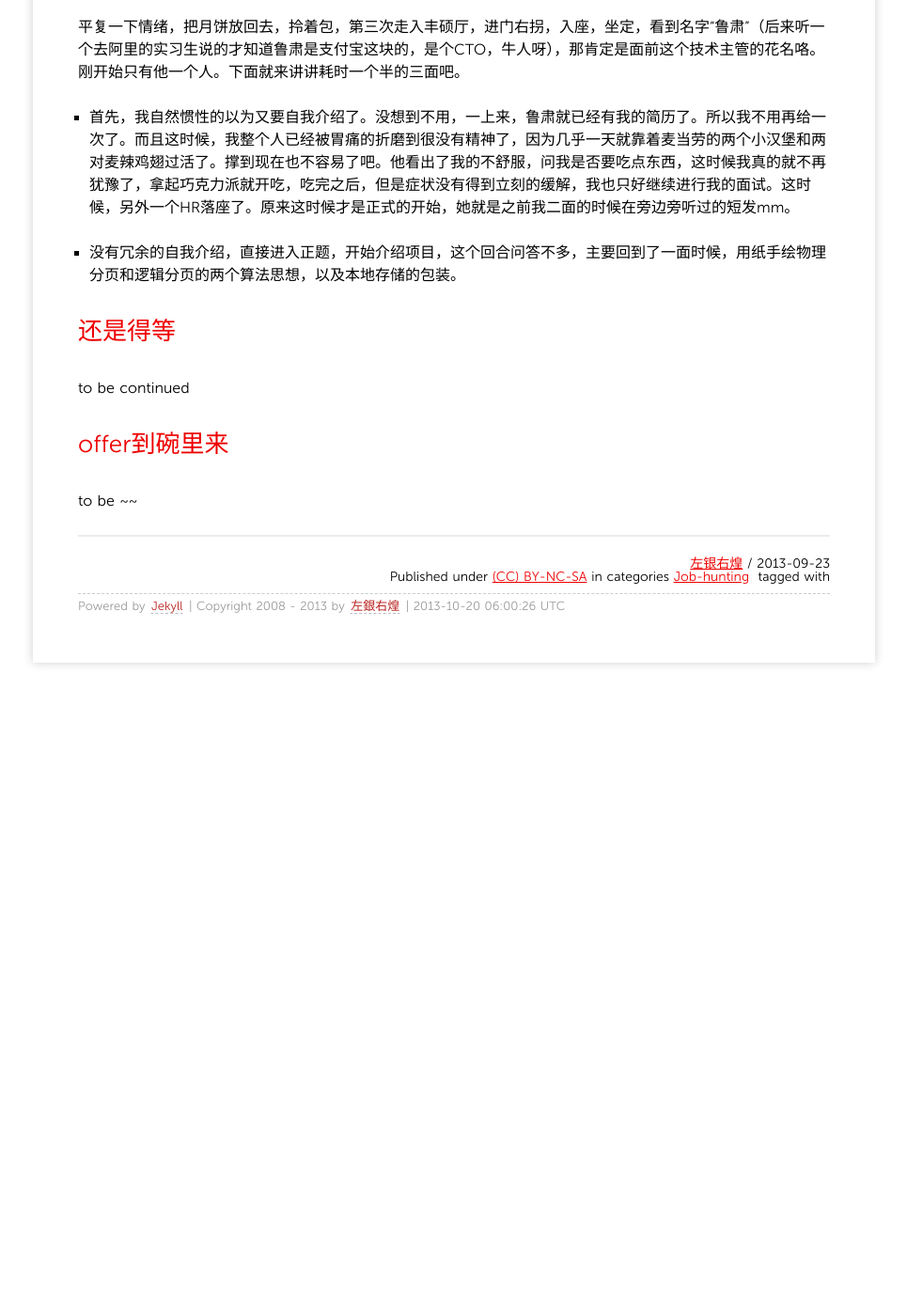
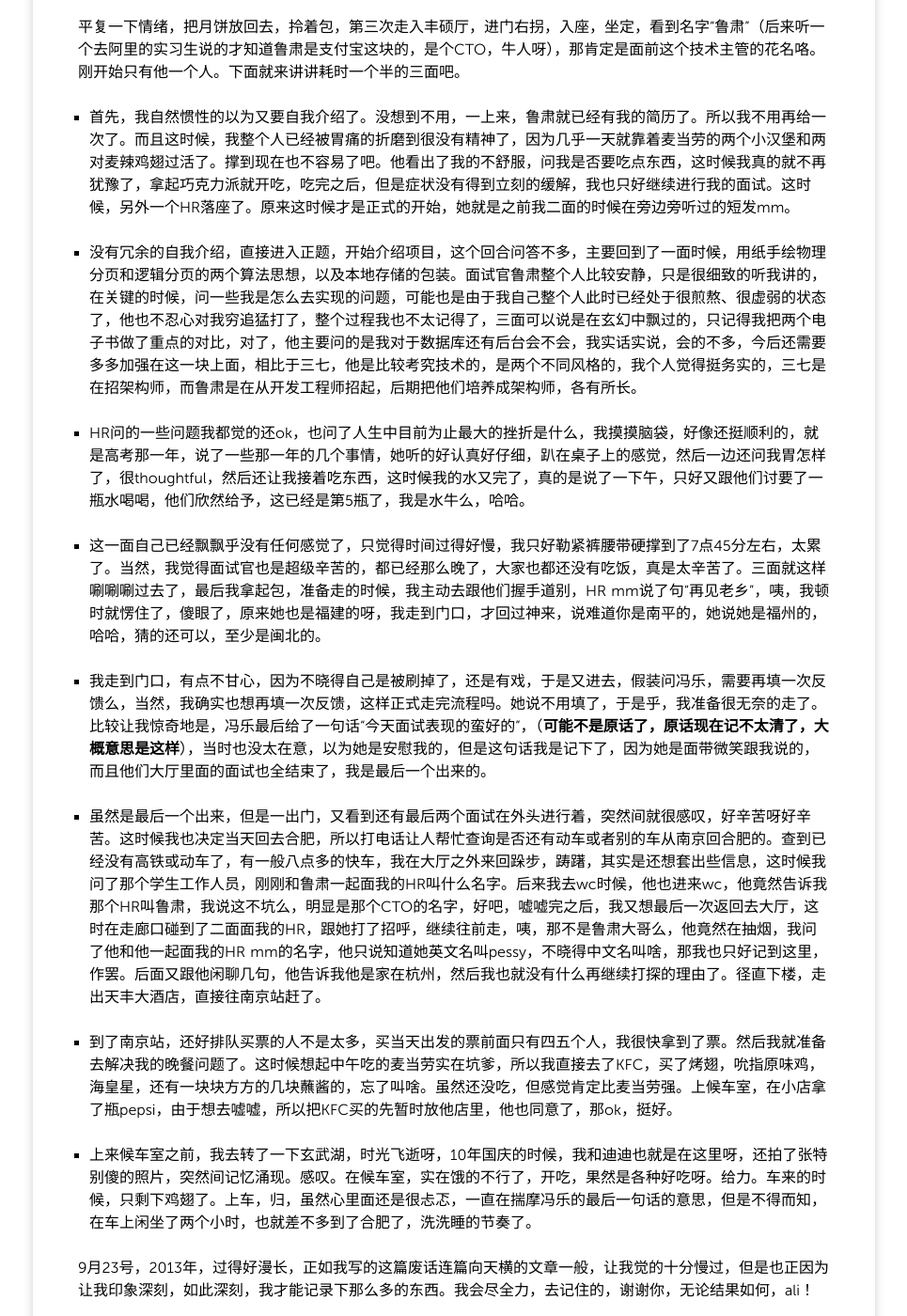
Before and after one commit to grahamle/grahamle.github.com, a Jekyll site: the page built from _posts/2013/2013-09-23-写在阿里面试归来之际.md, in a window 1280 px wide and 1400 px high, scrolled down 10128 px. Shown: the whole window at 94% size, without its empty margins (157-1122 px from the left). Built offline with Jekyll 4.4.1, drawn with Linux system fonts in a browser that asks for light colours; Markdown is read by kramdown in place of the engine named in the settings; comment, search, counter and statistics services are not loaded; before the commit the page ends 10881 px from its top, so only the background shows below that; some of the changed text lies outside the part shown.

Commit message:
阿里面经之三面（下）

```diff
--- a/_posts/2013/2013-09-23-写在阿里面试归来之际.md
+++ b/_posts/2013/2013-09-23-写在阿里面试归来之际.md
@@ -143,14 +143,28 @@ categories:
 
 - 因为冯乐这时候跟我说可以回去等通知了，其实就跟哈乐是一样的，我也就觉的没抱太大希望了已经。正准备走了。但是心里面还是不甘心，所以就多跟冯乐（HR）讲了：我真的得回去么？我是从合肥过来的。然后她就又进去了一趟，让我在外面稍作等待。于是我就继续接着等了。因为真心不甘，哪怕只有一丁点儿的机会，都想抓住它。记得有句歌词是“不放弃，不论等多久，黑暗不远处，总有希望的灯火”。终于，冯乐出来说，有位面试官想再看一下我。所以，快六点了，我又继续在外面接着我的等待，就是第三面的等待。这时候我的胃已经空的非常难受了，我打开了第四瓶农夫山泉。（哎呀，真的太不好意思，还没结束，就喝了他们那么多瓶水。咩哈哈）
 
-### 第4瓶农夫山泉
+### 第4瓶农夫山泉 + 第5瓶农夫山泉
 这次等着，我真的是焦急的很，又非常虚弱，整个人就躺在外面的椅子上，很幸运的是，椅子和实验室的会议室的椅子一样，非常有亲切感，拿出平板，简单想要记录下2面的过程，发现已经没有这个力气了，看了一下表，已然是6点10分了，我拿出包里从合肥带过来的一个月饼，蛋黄莲蓉的，准备开始吃的时候，还没打开，尼玛，冯乐喊我进去了，这时候，我知道，第三面要开始了。
 
 平复一下情绪，把月饼放回去，拎着包，第三次走入丰硕厅，进门右拐，入座，坐定，看到名字“鲁肃”（后来听一个去阿里的实习生说的才知道鲁肃是支付宝这块的，是个CTO，牛人呀），那肯定是面前这个技术主管的花名咯。刚开始只有他一个人。下面就来讲讲耗时一个半的三面吧。
 
 - 首先，我自然惯性的以为又要自我介绍了。没想到不用，一上来，鲁肃就已经有我的简历了。所以我不用再给一次了。而且这时候，我整个人已经被胃痛的折磨到很没有精神了，因为几乎一天就靠着麦当劳的两个小汉堡和两对麦辣鸡翅过活了。撑到现在也不容易了吧。他看出了我的不舒服，问我是否要吃点东西，这时候我真的就不再犹豫了，拿起巧克力派就开吃，吃完之后，但是症状没有得到立刻的缓解，我也只好继续进行我的面试。这时候，另外一个HR落座了。原来这时候才是正式的开始，她就是之前我二面的时候在旁边旁听过的短发mm。
 
-- 没有冗余的自我介绍，直接进入正题，开始介绍项目，这个回合问答不多，主要回到了一面时候，用纸手绘物理分页和逻辑分页的两个算法思想，以及本地存储的包装。
+- 没有冗余的自我介绍，直接进入正题，开始介绍项目，这个回合问答不多，主要回到了一面时候，用纸手绘物理分页和逻辑分页的两个算法思想，以及本地存储的包装。面试官鲁肃整个人比较安静，只是很细致的听我讲的，在关键的时候，问一些我是怎么去实现的问题，可能也是由于我自己整个人此时已经处于很煎熬、很虚弱的状态了，他也不忍心对我穷追猛打了，整个过程我也不太记得了，三面可以说是在玄幻中飘过的，只记得我把两个电子书做了重点的对比，对了，他主要问的是我对于数据库还有后台会不会，我实话实说，会的不多，今后还需要多多加强在这一块上面，相比于三七，他是比较考究技术的，是两个不同风格的，我个人觉得挺务实的，三七是在招架构师，而鲁肃是在从开发工程师招起，后期把他们培养成架构师，各有所长。
+
+- HR问的一些问题我都觉的还ok，也问了人生中目前为止最大的挫折是什么，我摸摸脑袋，好像还挺顺利的，就是高考那一年，说了一些那一年的几个事情，她听的好认真好仔细，趴在桌子上的感觉，然后一边还问我胃怎样了，很thoughtful，然后还让我接着吃东西，这时候我的水又完了，真的是说了一下午，只好又跟他们讨要了一瓶水喝喝，他们欣然给予，这已经是第5瓶了，我是水牛么，哈哈。
+
+- 这一面自己已经飘飘乎没有任何感觉了，只觉得时间过得好慢，我只好勒紧裤腰带硬撑到了7点45分左右，太累了。当然，我觉得面试官也是超级辛苦的，都已经那么晚了，大家也都还没有吃饭，真是太辛苦了。三面就这样唰唰唰过去了，最后我拿起包，准备走的时候，我主动去跟他们握手道别，HR mm说了句“再见老乡”，咦，我顿时就愣住了，傻眼了，原来她也是福建的呀，我走到门口，才回过神来，说难道你是南平的，她说她是福州的，哈哈，猜的还可以，至少是闽北的。
+
+- 我走到门口，有点不甘心，因为不晓得自己是被刷掉了，还是有戏，于是又进去，假装问冯乐，需要再填一次反馈么，当然，我确实也想再填一次反馈，这样正式走完流程吗。她说不用填了，于是乎，我准备很无奈的走了。比较让我惊奇地是，冯乐最后给了一句话“今天面试表现的蛮好的”，（**可能不是原话了，原话现在记不太清了，大概意思是这样**），当时也没太在意，以为她是安慰我的，但是这句话我是记下了，因为她是面带微笑跟我说的，而且他们大厅里面的面试也全结束了，我是最后一个出来的。
+
+- 虽然是最后一个出来，但是一出门，又看到还有最后两个面试在外头进行着，突然间就很感叹，好辛苦呀好辛苦。这时候我也决定当天回去合肥，所以打电话让人帮忙查询是否还有动车或者别的车从南京回合肥的。查到已经没有高铁或动车了，有一般八点多的快车，我在大厅之外来回跺步，踌躇，其实是还想套出些信息，这时候我问了那个学生工作人员，刚刚和鲁肃一起面我的HR叫什么名字。后来我去wc时候，他也进来wc，他竟然告诉我那个HR叫鲁肃，我说这不坑么，明显是那个CTO的名字，好吧，嘘嘘完之后，我又想最后一次返回去大厅，这时在走廊口碰到了二面面我的HR，跟她打了招呼，继续往前走，咦，那不是鲁肃大哥么，他竟然在抽烟，我问了他和他一起面我的HR mm的名字，他只说知道她英文名叫pessy，不晓得中文名叫啥，那我也只好记到这里，作罢。后面又跟他闲聊几句，他告诉我他是家在杭州，然后我也就没有什么再继续打探的理由了。径直下楼，走出天丰大酒店，直接往南京站赶了。
+
+- 到了南京站，还好排队买票的人不是太多，买当天出发的票前面只有四五个人，我很快拿到了票。然后我就准备去解决我的晚餐问题了。这时候想起中午吃的麦当劳实在坑爹，所以我直接去了KFC，买了烤翅，吮指原味鸡，海皇星，还有一块块方方的几块蘸酱的，忘了叫啥。虽然还没吃，但感觉肯定比麦当劳强。上候车室，在小店拿了瓶pepsi，由于想去嘘嘘，所以把KFC买的先暂时放他店里，他也同意了，那ok，挺好。
+
+- 上来候车室之前，我去转了一下玄武湖，时光飞逝呀，10年国庆的时候，我和迪迪也就是在这里呀，还拍了张特别傻的照片，突然间记忆涌现。感叹。在候车室，实在饿的不行了，开吃，果然是各种好吃呀。给力。车来的时候，只剩下鸡翅了。上车，归，虽然心里面还是很忐忑，一直在揣摩冯乐的最后一句话的意思，但是不得而知，在车上闲坐了两个小时，也就差不多到了合肥了，洗洗睡的节奏了。
+
+9月23号，2013年，过得好漫长，正如我写的这篇废话连篇向天横的文章一般，让我觉的十分慢过，但是也正因为让我印象深刻，如此深刻，我才能记录下那么多的东西。我会尽全力，去记住的，谢谢你，无论结果如何，ali！
 
 ## <a name="wait3">还是得等</a>
 to be continued
```
